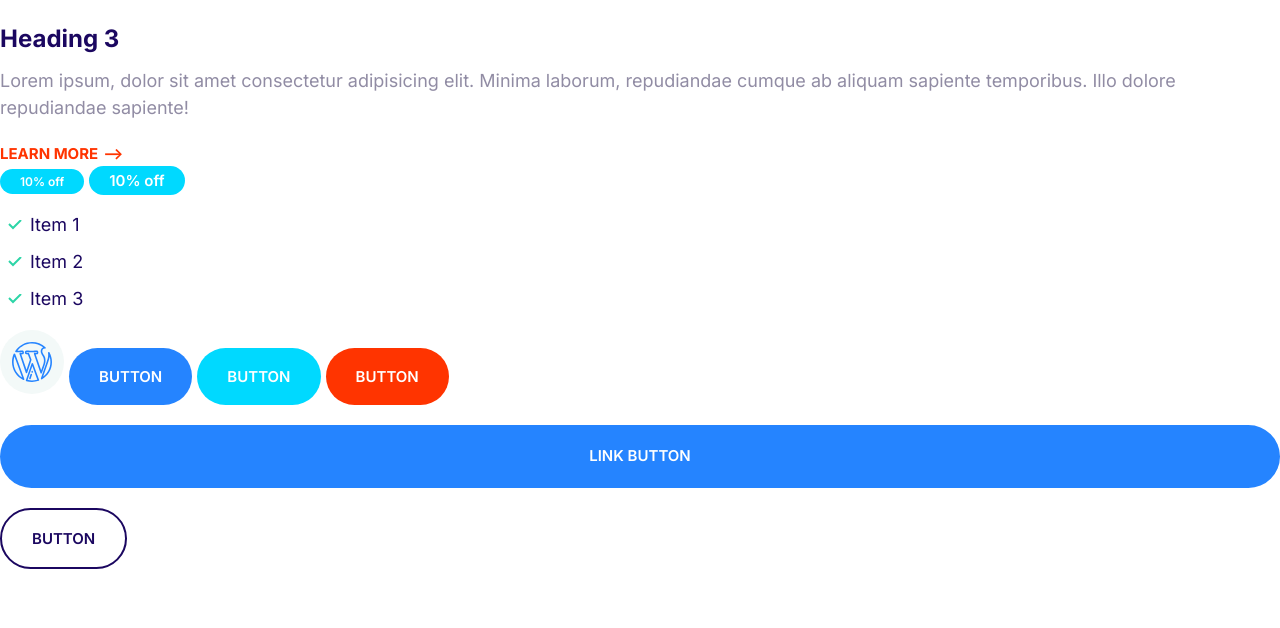
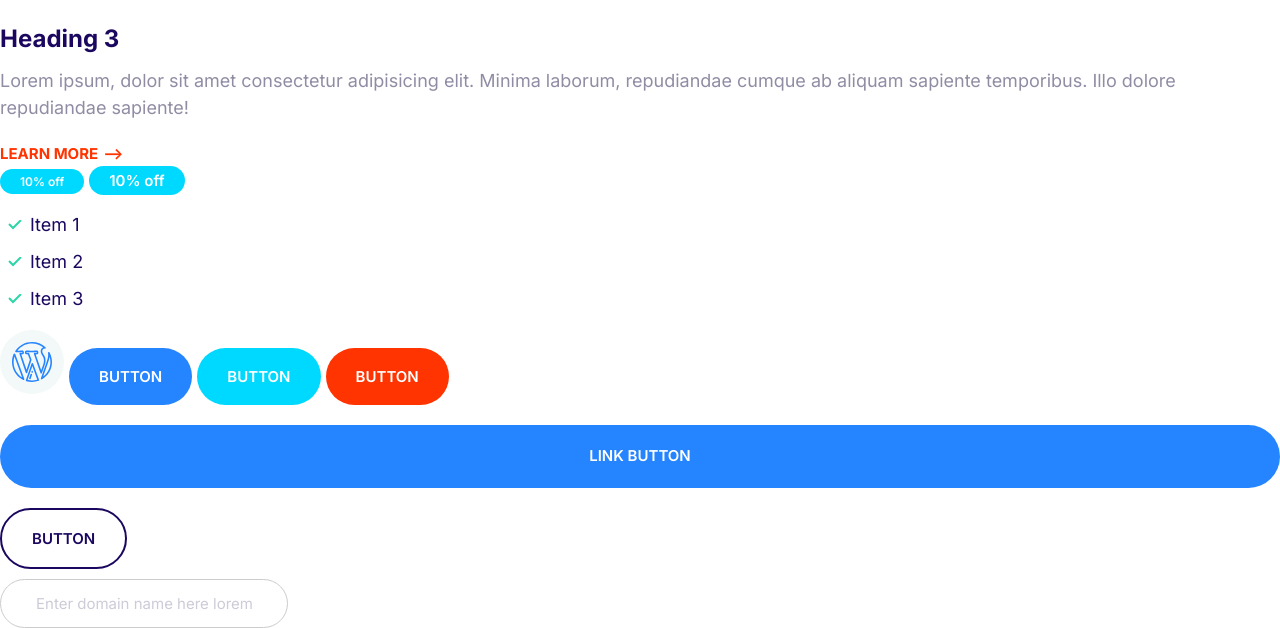
Before and after one commit to tvcampus00/demo, a plain HTML site: page index.html in a window 1280 px wide. Shown: the part 270-898 px from the top of the page. Before the commit the page ends 849 px from the top, so only its background shows below. Drawn offline with Linux system fonts and the light colour scheme.

Commit message:
build the input.

```diff
--- a/css/styles.css
+++ b/css/styles.css
@@ -241,3 +241,23 @@ a {
     font-size: 1.5rem;
   }
 }
+
+/* input */
+.input {
+  border-radius: 30px;
+  border: 1px solid #ccc;
+  color: var(--colorHeading);
+  font-size: 2rem;
+  outline: 0;
+  padding: 1.5rem 3.5rem;
+}
+
+::placeholder {
+  color: #cdcbd7;
+}
+
+@media screen and (min-width: 1024px) {
+  .input {
+    font-size: 1.5rem;
+  }
+}
--- a/index.html
+++ b/index.html
@@ -48,5 +48,14 @@
     <button class="btn btn--accent">button</button>
     <a href="#" class="btn btn--primary btn--block">Link Button</a>
     <button class="btn btn--outline">button</button>
+    <div>
+      <input
+        type="text"
+        class="input"
+        placeholder="Enter domain name here lorem10 lorem20"
+        name=""
+        id=""
+      />
+    </div>
   </body>
 </html>
```
Also changed, not shown: components/input.html (added, +7 -0 lines).
